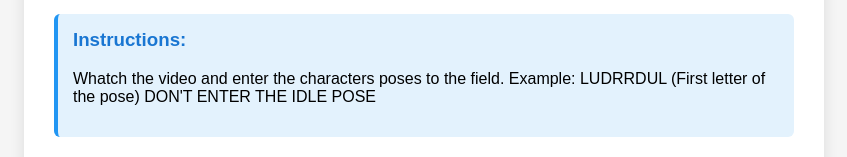
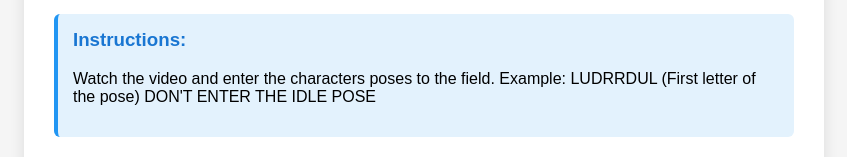
Before and after one commit to Akanchik/mansquest, a plain HTML site: page index.html in a window 1280 px wide. Shown: the part 385-542 px from the top of the page, without its empty margins (216-1063 px from the left). Drawn offline with Linux system fonts and the light colour scheme.

Commit message:
Update index.html

```diff
--- a/index.html
+++ b/index.html
@@ -143,7 +143,7 @@
 
         <div class="instructions">
             <h3>Instructions:</h3>
-            <p>Whatch the video and enter the characters poses to the field. Example: LUDRRDUL (First letter of the pose) DON'T ENTER THE IDLE POSE</p>
+            <p>Watch the video and enter the characters poses to the field. Example: LUDRRDUL (First letter of the pose) DON'T ENTER THE IDLE POSE</p>
         </div>
 
         <form id="access-form" class="access-form" onsubmit="return false;" aria-label="Форма доступа">
```
